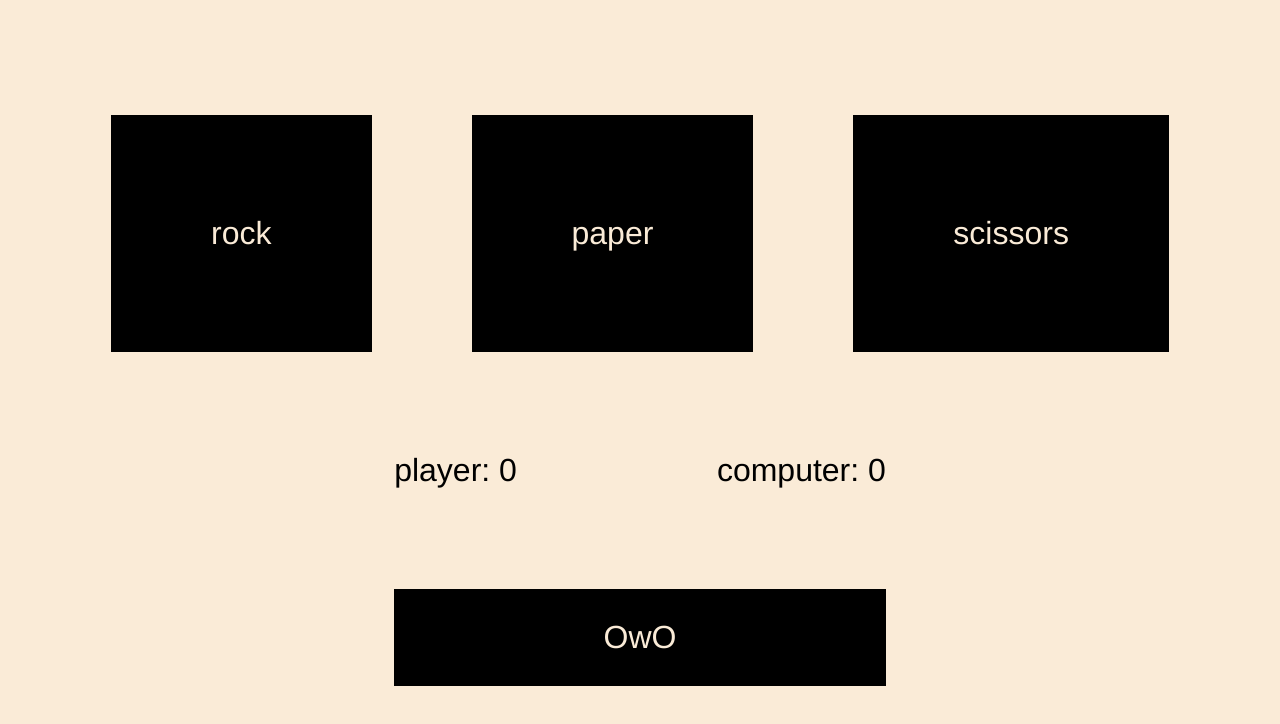
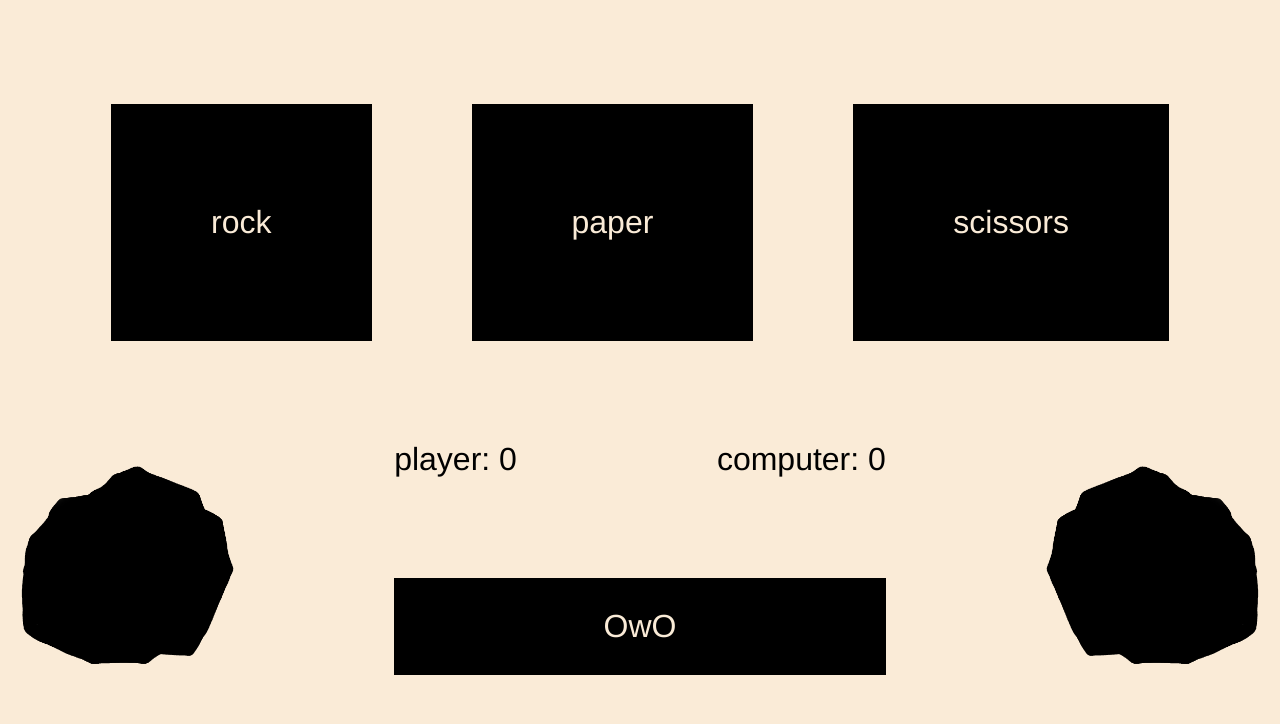
Before and after one commit to ohboh/rock-paper-scissors, a plain HTML site: page index.html in a window 1280 px wide. Both pictures are taken after a click on the button "rock". Drawn offline with Linux system fonts and the light colour scheme.

Commit message:
Add representative images

```diff
--- a/index.html
+++ b/index.html
@@ -13,12 +13,16 @@
         <button id="paper">paper</button>
         <button id="scissors">scissors</button>
     </div>
-    <div class="card">
-        <div id="points">
-            <div id="player">player: 0</div>
-            <div id="computer">computer: 0</div>
+    <div class="down-container">
+        <img src = "plcImg.png" id="player-image">
+        <div class="card">
+            <div id="points">
+                <div id="player">player: 0</div>
+                <div id="computer">computer: 0</div>
+            </div>
+            <div id="winner">OwO</div>
         </div>
-        <div id="winner">OwO</div>
+        <img src = "plcImg.png" id="computer-image">
     </div>
     <audio src = "vine-boom.mp3" id="boom"></audio>
     <script src = "rps.js"></script>
--- a/rps.js
+++ b/rps.js
@@ -7,16 +7,21 @@ const playerScoreShow = document.getElementById("player");
 const computerScoreShow = document.getElementById("computer");
 const winnerShow = document.getElementById("winner");
 const boom = document.getElementById("boom");
+const playerImg = document.getElementById("player-image")
+const computerImg = document.getElementById("computer-image")
 
 document.querySelectorAll("button").forEach(occurence => {
     let id = occurence.getAttribute("id")
     occurence.addEventListener("click", function(){
         playerSelection = id;
 
-        if (playerScore < 5 && computerScore <5 ){
+
+        if (playerScore < 5 && computerScore < 5){
             playRound();
             boom.currentTime=0;
             boom.play();
+            playerImg.src = id + ".png"
+            computerImg.src = computerSelection + ".png"
             playerScoreShow.textContent = ("player: " + playerScore.toString());
             computerScoreShow.textContent = ("computer: " + computerScore.toString());
 
@@ -39,8 +44,6 @@ document.querySelectorAll("button").forEach(occurence => {
             else if (playerScore == 4 && computerScore == 4){
                 winnerShow.textContent = ("(｡ŏ_ŏ)")
             }
-
-
         }
     });
 });
--- a/style.css
+++ b/style.css
@@ -4,6 +4,7 @@ html {
 
 body {
     display: flex;
+    flex: 1;
     background-color: antiquewhite;
     height: 100%;
     align-items: center;
@@ -23,6 +24,12 @@ button {
     border: 0px;
 }
 
+img {
+    display: flex;
+    width: 20%;
+    height: auto;
+}
+
 .button-container {
     display: flex;
     flex-direction: row;
@@ -30,6 +37,17 @@ button {
     justify-content: center;
     column-gap: 100px;
     padding-bottom: 100px;
+}
+
+.down-container {
+    display: flex;
+    flex-direction: row;
+    justify-content: space-between;
+    column-gap: 100px;
+}
+
+#computer-image {
+    transform: scaleX(-1);
 }
 
 .card {
```
Also changed, not shown: paper.png (added), plcImg.png (added), rock.png (added), scissors.png (added).
